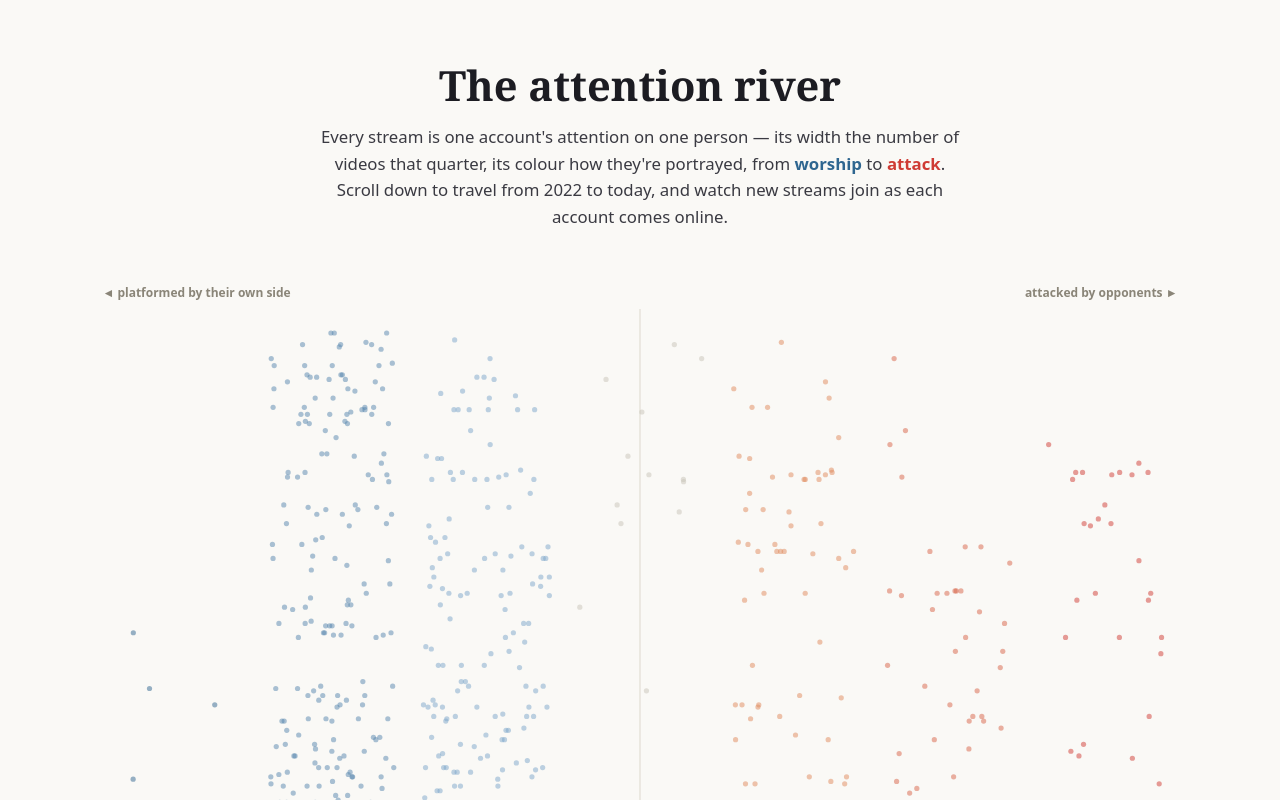
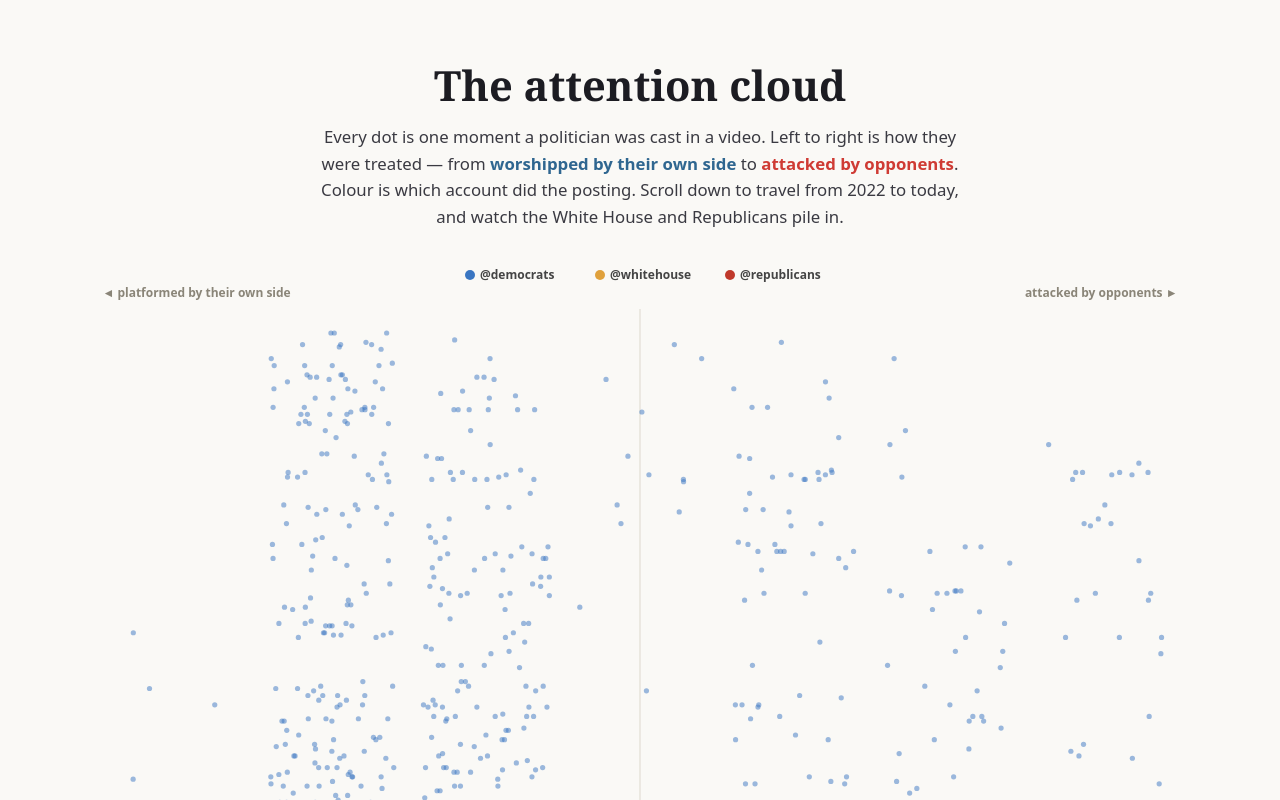
Before and after one commit to wongpeiting/dems-be-mean, a SvelteKit app: page /attention in a window 1280 px wide. Shown: the top 800 px of the page. Built offline with nearby package versions, Linux system fonts and the light colour scheme.

Commit message:
Scatter: colour by account (dem/wh/rep) + legend; fix dek to match scatter

```diff
--- a/src/routes/attention/+page.svelte
+++ b/src/routes/attention/+page.svelte
@@ -4,12 +4,12 @@
 
 <article>
 	<header>
-		<h1>The attention river</h1>
+		<h1>The attention cloud</h1>
 		<p class="dek">
-			Every stream is one account's attention on one person — its width the number of videos that
-			quarter, its colour how they're portrayed, from <span class="cool">worship</span> to
-			<span class="hot">attack</span>. Scroll down to travel from 2022 to today, and watch new
-			streams join as each account comes online.
+			Every dot is one moment a politician was cast in a video. Left to right is how they were
+			treated — from <span class="cool">worshipped by their own side</span> to
+			<span class="hot">attacked by opponents</span>. Colour is which account did the posting.
+			Scroll down to travel from 2022 to today, and watch the White House and Republicans pile in.
 		</p>
 	</header>
 
--- a/src/routes/attention/Scatter.svelte
+++ b/src/routes/attention/Scatter.svelte
@@ -7,7 +7,10 @@
 	import meta from '$lib/data/attention.json';
 
 	const HEIGHT = 3800;
-	const colorFor = scaleLinear().domain([-3, -1, 0, 1, 3]).range(['#2f6690', '#7ba6c9', '#c7c3b8', '#e08a5b', '#cf3b34']).clamp(true);
+	// colour = which account posted (position already carries register)
+	const ACCT_COLOR = { democrats: '#3a76c2', whitehouse: '#e0a13c', republicans: '#c0392b' };
+	const ACCT_LABEL = { democrats: '@democrats', whitehouse: '@whitehouse', republicans: '@republicans' };
+	const legend = ['democrats', 'whitehouse', 'republicans'];
 
 	// time → y
 	const ms = (d) => Date.UTC(+d.slice(0, 4), +d.slice(4, 6) - 1, +d.slice(6, 8));
@@ -30,7 +33,7 @@
 		return points.map((p, i) => ({
 			x: xScale(p.r + jitter(i)),
 			y: yScale(ms(p.d)),
-			c: colorFor(p.r)
+			c: ACCT_COLOR[p.a]
 		}));
 	});
 
@@ -53,6 +56,14 @@
 			<text class="axlbl" x={width * 0.08} y="34" text-anchor="start">◄ platformed by their own side</text>
 			<text class="axlbl" x={width * 0.92} y="34" text-anchor="end">attacked by opponents ►</text>
 			<line class="axis" x1={xScale(0)} x2={xScale(0)} y1="46" y2={HEIGHT - 20} />
+
+			<!-- account colour legend -->
+			<g transform="translate({width / 2 - 170}, 12)">
+				{#each legend as id, i (id)}
+					<circle cx={i * 130} cy="0" r="5" fill={ACCT_COLOR[id]} />
+					<text class="leg" x={i * 130 + 10} y="4">{ACCT_LABEL[id]}</text>
+				{/each}
+			</g>
 
 			<!-- year gridlines -->
 			{#each years as t (t.y)}
@@ -93,6 +104,10 @@
 		fill: #8a8578;
 		font: 600 12px system-ui, sans-serif;
 	}
+	.leg {
+		fill: #444;
+		font: 600 12px system-ui, sans-serif;
+	}
 	.tick {
 		stroke: #eceae3;
 		stroke-width: 1;
```
